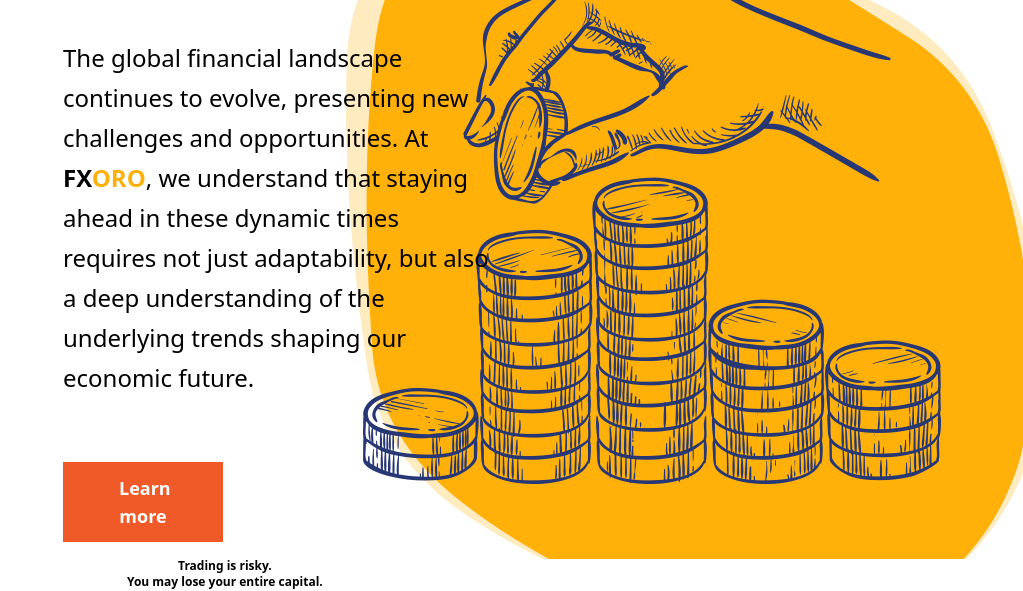
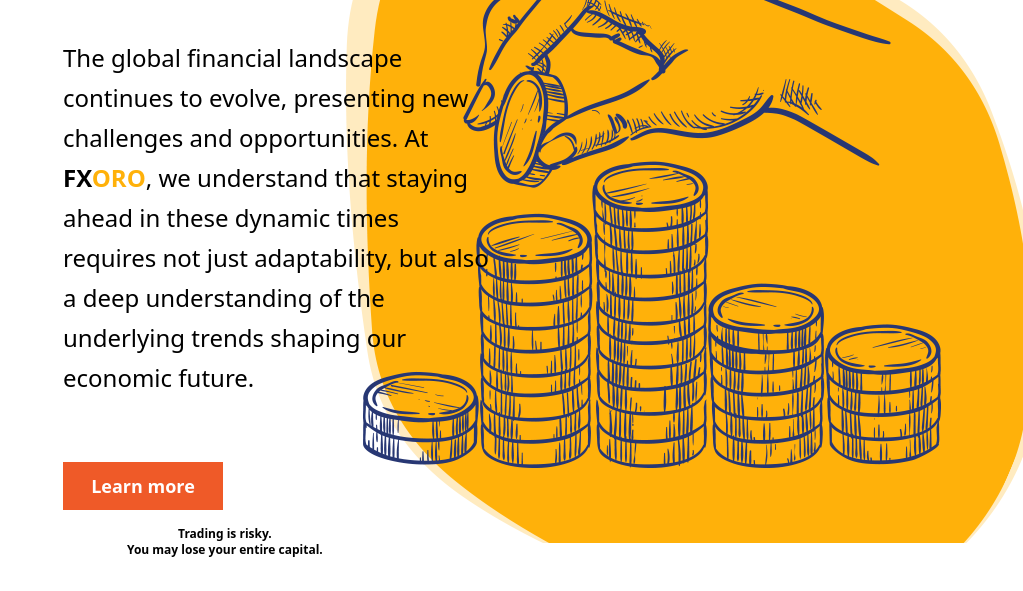
Before and after one commit to T3hSpoon/fxoro-landing, an Astro site: page / in a window 1280 px wide. Shown: the part 211-802 px from the top of the page, without its empty margins (257-1280 px from the left). Built offline with nearby package versions, Linux system fonts and the light colour scheme; Astro itself is replaced by a stand-in of ours.

Commit message:
button link consistency

```diff
--- a/src/components/CallToAction.astro
+++ b/src/components/CallToAction.astro
@@ -6,7 +6,9 @@ import Button from "./ui/Button.astro";
   class="flex flex-col justify-center items-center bg-indigo-900 py-10 md:space-y-4 px-10 md:px-0"
 >
   <Button intent="primary" size="medium">
-    <a href="https://my.fxoro.com/register">Learn more</a></Button
+    <a href="https://my.fxoro.com/register" target="_blank" class="block"
+      >Learn more</a
+    ></Button
   >
   <p class="text-center text-white text-sm text-semibold pt-6 md:pt-2">
     Trading is risky. <br />You may lose your entire capital.
--- a/src/components/Hero.astro
+++ b/src/components/Hero.astro
@@ -20,7 +20,8 @@ import Button from "./ui/Button.astro";
     </h3>
     <div class="flex flex-col items-center justify-center md:items-start">
       <Button intent="primary" size="medium"
-        ><a href="https://my.fxoro.com/register" target="_blank">Learn more</a
+        ><a href="https://my.fxoro.com/register" target="_blank" class="block"
+          >Learn more</a
         ></Button
       >
       <h6 class="text-center py-4 md:ml-16">
--- a/src/components/ui/Button.astro
+++ b/src/components/ui/Button.astro
@@ -5,15 +5,16 @@ import { cva, type VariantProps } from "class-variance-authority";
 const button = cva("button", {
   variants: {
     intent: {
-      primary: ["bg-orange-600", "text-white"],
-      secondary: ["bg-orange-600", "text-white"],
+      primary: ["bg-orange-600", "text-white", "hover:bg-orange-700"],
+      secondary: ["bg-orange-600", "text-white", "hover:bg-orange-700"],
     },
     size: {
       small: ["text-sm", "py-1", "px-2"],
       medium: [
         "text-lg",
-        "py-3",
-        "px-14",
+        "h-12",
+        "py-0",
+        "px-0",
         "font-extrabold",
         "w-full",
         "sm:w-3/12",
--- a/tailwind.config.mjs
+++ b/tailwind.config.mjs
@@ -10,6 +10,8 @@ export default {
 			},
 			'orange': {
 				600: '#ef5a28',
+				700: '#c2410c',
+				800: '#9a3412'
 			},
 			'sky': {
 			  600: '#1b75ba'
```
